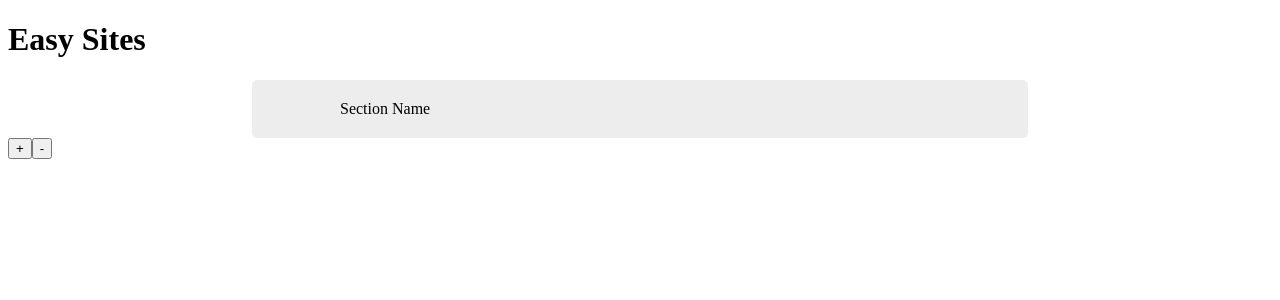
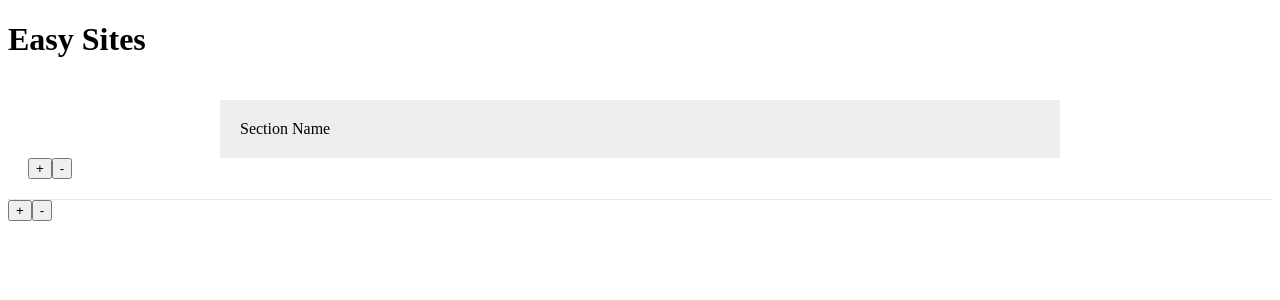
Before and after one commit to Droces/easy-sites, an Angular app: page / in a window 1280 px wide. Shown: the top 300 px of the page. Built offline with nearby package versions, Linux system fonts and the light colour scheme.

Commit message:
Moved section logic and presentation to section component

```diff
--- a/src/app/page/page.component.html
+++ b/src/app/page/page.component.html
@@ -1,7 +1,7 @@
-<div class="sections">
-  <section *ngFor="let section of page.sections">
-    {{ section.content }}
-  </section>
+<main class="page">
+  <div class="sections">
+    <app-section *ngFor="let section of page.sections" [section]="section"></app-section>
+  </div>
   <button (click)="addSection()">+</button>
   <button (click)="removeLastSection()">-</button>
-</div>
+</main>
--- a/src/app/page/page.component.scss
+++ b/src/app/page/page.component.scss
@@ -1,11 +1,10 @@
-section {
-  max-width: 600px;
-  background: rgba(0, 0, 0, 0.07);
-  border-radius: 5px;
-  padding: 20px;
-  margin-left: auto;
-  margin-right: auto;
-  padding-left: 7%;
-  padding-right: 7%;
-  box-sizing: content-box;
+.sections {
 }
+// .group {
+//   background: rgba(0, 0, 0, 0.07);
+//   border-radius: 5px;
+// }
+// .block {
+//   background: rgba(0, 0, 0, 0.07);
+//   border-radius: 5px;
+// }
--- a/src/app/section/section.component.html
+++ b/src/app/section/section.component.html
@@ -1 +1,7 @@
-{{ content }}
+<section>
+  <div class="groups">
+    {{ section.content }}
+  </div>
+  <button (click)="addGroup()">+</button>
+  <button (click)="removeLastGroup()">-</button>
+</section>
--- a/src/app/section/section.component.scss
+++ b/src/app/section/section.component.scss
@@ -0,0 +1,12 @@
+section {
+  border-bottom: dotted 1px lightgrey;
+  padding: 20px;
+}
+.groups {
+  max-width: 800px;
+  background: rgba(0, 0, 0, 0.07);
+  padding: 20px;
+  margin-left: auto;
+  margin-right: auto;
+  box-sizing: content-box;
+}
--- a/src/app/section/section.component.ts
+++ b/src/app/section/section.component.ts
@@ -1,4 +1,6 @@
-import { Component, OnInit } from '@angular/core';
+import { Component, OnInit, Input } from '@angular/core';
+
+import { Section } from '../section';
 
 @Component({
   selector: 'app-section',
@@ -6,10 +8,16 @@ import { Component, OnInit } from '@angular/core';
   styleUrls: ['./section.component.scss']
 })
 export class SectionComponent implements OnInit {
+  @Input() section: Section;
 
   constructor() { }
 
   ngOnInit() {
   }
 
+  addGroup(): void {
+    // section.
+  }
+
+  removeLastGroup(): void {}
 }
```
